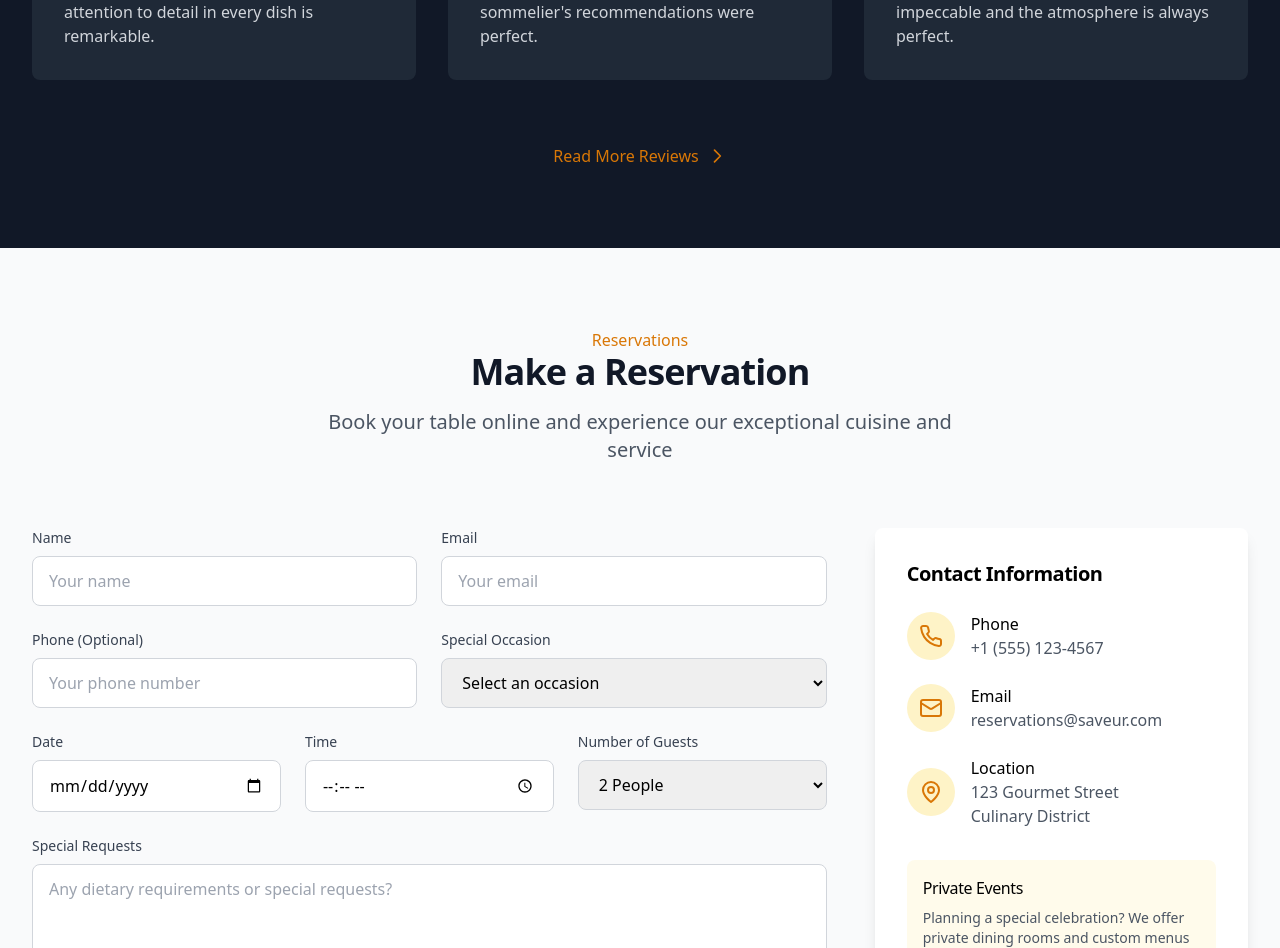
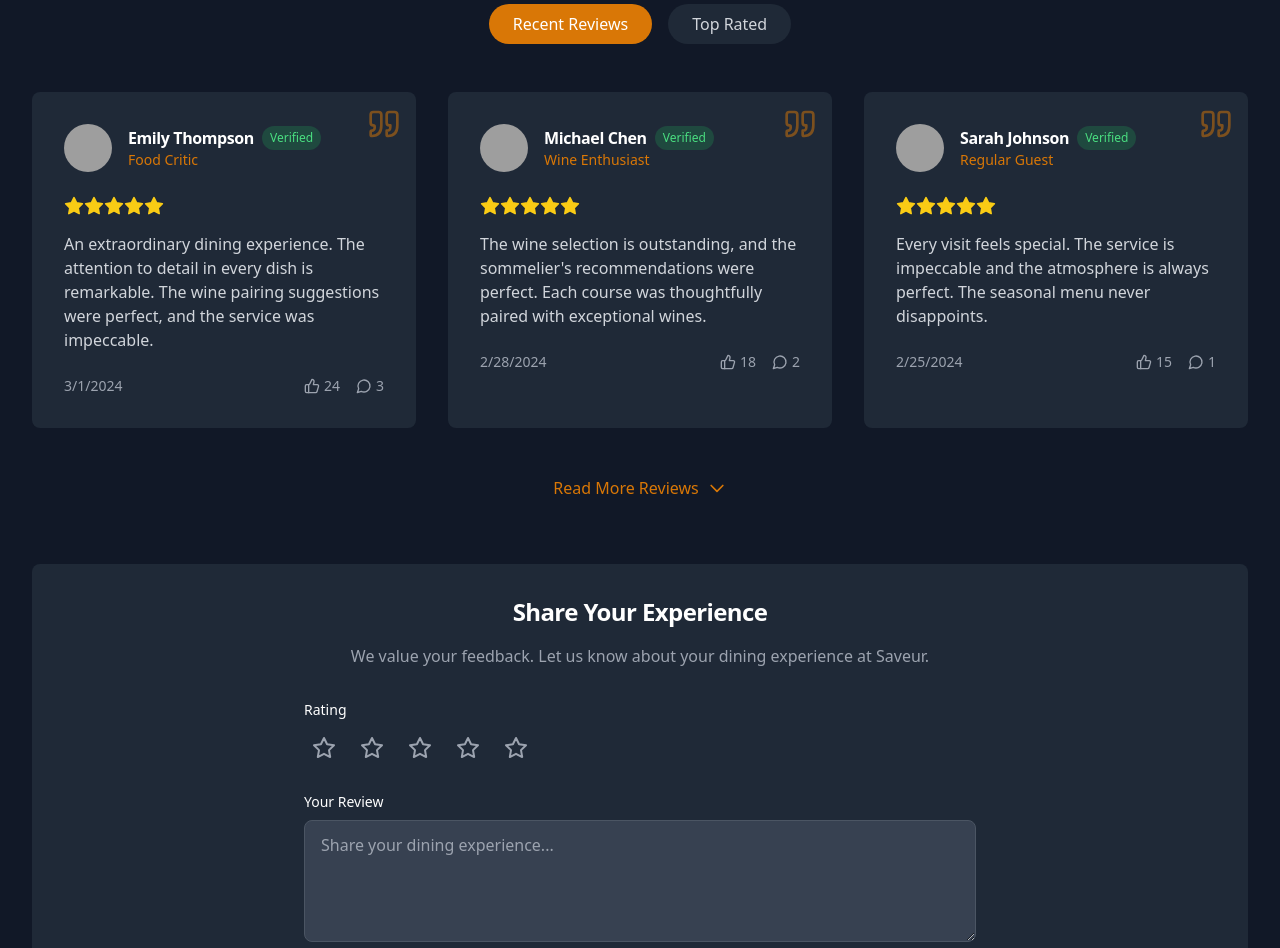
Before and after one commit to hieuhuynh113/landing-page-restaurant, a React (Vite) app: page / in a window 1280 px wide. Shown: the part 6304-7252 px from the top of the page. Built offline with nearby package versions, Linux system fonts and the light colour scheme; grey boxes are pictures that could not be loaded.

Commit message:
Update Reviews

```diff
--- a/src/components/Reviews.tsx
+++ b/src/components/Reviews.tsx
@@ -1,30 +1,75 @@
-import React from 'react';
-import { Star, Quote } from 'lucide-react';
+import React, { useState } from 'react';
+import { Star, Quote, ThumbsUp, MessageCircle } from 'lucide-react';
 
 export default function Reviews() {
+  const [activeTab, setActiveTab] = useState('recent');
+  const [showAllReviews, setShowAllReviews] = useState(false);
+
   const reviews = [
     {
       author: "Emily Thompson",
       role: "Food Critic",
-      content: "An extraordinary dining experience. The attention to detail in every dish is remarkable.",
+      content: "An extraordinary dining experience. The attention to detail in every dish is remarkable. The wine pairing suggestions were perfect, and the service was impeccable.",
       rating: 5,
-      image: "https://images.unsplash.com/photo-1494790108377-be9c29b29330?q=80&w=1000&auto=format&fit=crop"
+      image: "https://images.unsplash.com/photo-1494790108377-be9c29b29330?q=80&w=1000&auto=format&fit=crop",
+      date: "2024-03-01",
+      likes: 24,
+      replies: 3,
+      verified: true
     },
     {
       author: "Michael Chen",
       role: "Wine Enthusiast",
-      content: "The wine selection is outstanding, and the sommelier's recommendations were perfect.",
+      content: "The wine selection is outstanding, and the sommelier's recommendations were perfect. Each course was thoughtfully paired with exceptional wines.",
       rating: 5,
-      image: "https://images.unsplash.com/photo-1507003211169-0a1dd7228f2d?q=80&w=1000&auto=format&fit=crop"
+      image: "https://images.unsplash.com/photo-1507003211169-0a1dd7228f2d?q=80&w=1000&auto=format&fit=crop",
+      date: "2024-02-28",
+      likes: 18,
+      replies: 2,
+      verified: true
     },
     {
       author: "Sarah Johnson",
       role: "Regular Guest",
-      content: "Every visit feels special. The service is impeccable and the atmosphere is always perfect.",
+      content: "Every visit feels special. The service is impeccable and the atmosphere is always perfect. The seasonal menu never disappoints.",
       rating: 5,
-      image: "https://images.unsplash.com/photo-1438761681033-6461ffad8d80?q=80&w=1000&auto=format&fit=crop"
+      image: "https://images.unsplash.com/photo-1438761681033-6461ffad8d80?q=80&w=1000&auto=format&fit=crop",
+      date: "2024-02-25",
+      likes: 15,
+      replies: 1,
+      verified: true
+    },
+    {
+      author: "David Wilson",
+      role: "Food Blogger",
+      content: "A culinary journey that exceeds expectations. The tasting menu was a perfect showcase of seasonal ingredients and creative techniques.",
+      rating: 5,
+      image: "https://images.unsplash.com/photo-1500648767791-00dcc994a43e?q=80&w=1000&auto=format&fit=crop",
+      date: "2024-02-20",
+      likes: 21,
+      replies: 4,
+      verified: true
+    },
+    {
+      author: "Lisa Martinez",
+      role: "First-time Visitor",
+      content: "Absolutely blown away by the experience. From the moment we walked in, the service was exceptional. The food was simply outstanding.",
+      rating: 5,
+      image: "https://images.unsplash.com/photo-1544005313-94ddf0286df2?q=80&w=1000&auto=format&fit=crop",
+      date: "2024-02-15",
+      likes: 12,
+      replies: 2,
+      verified: false
     }
   ];
+
+  const stats = [
+    { label: 'Overall Rating', value: '4.9' },
+    { label: 'Reviews', value: '500+' },
+    { label: 'Recommendations', value: '98%' }
+  ];
+
+  const filteredReviews = showAllReviews ? reviews : reviews.slice(0, 3);
 
   return (
     <section className="py-20 bg-gray-900 text-white">
@@ -37,11 +82,43 @@ export default function Reviews() {
           </p>
         </div>
 
+        <div className="grid grid-cols-1 md:grid-cols-3 gap-8 mb-12">
+          {stats.map((stat, index) => (
+            <div key={index} className="bg-gray-800/50 rounded-lg p-6 text-center">
+              <p className="text-4xl font-bold text-amber-600 mb-2">{stat.value}</p>
+              <p className="text-gray-400">{stat.label}</p>
+            </div>
+          ))}
+        </div>
+
+        <div className="flex justify-center gap-4 mb-12">
+          <button
+            onClick={() => setActiveTab('recent')}
+            className={`px-6 py-2 rounded-full ${
+              activeTab === 'recent'
+                ? 'bg-amber-600 text-white'
+                : 'bg-gray-800 text-gray-300 hover:bg-gray-700'
+            } transition`}
+          >
+            Recent Reviews
+          </button>
+          <button
+            onClick={() => setActiveTab('top')}
+            className={`px-6 py-2 rounded-full ${
+              activeTab === 'top'
+                ? 'bg-amber-600 text-white'
+                : 'bg-gray-800 text-gray-300 hover:bg-gray-700'
+            } transition`}
+          >
+            Top Rated
+          </button>
+        </div>
+
         <div className="grid grid-cols-1 md:grid-cols-3 gap-8">
-          {reviews.map((review, index) => (
+          {filteredReviews.map((review, index) => (
             <div
               key={index}
-              className="bg-gray-800 p-8 rounded-lg relative"
+              className="bg-gray-800 p-8 rounded-lg relative group hover:shadow-xl transition"
             >
               <Quote className="absolute top-4 right-4 h-8 w-8 text-amber-600 opacity-50" />
 
@@ -52,7 +129,14 @@ export default function Reviews() {
                   className="w-12 h-12 rounded-full object-cover mr-4"
                 />
                 <div>
-                  <h4 className="font-semibold">{review.author}</h4>
+                  <div className="flex items-center">
+                    <h4 className="font-semibold">{review.author}</h4>
+                    {review.verified && (
+                      <span className="ml-2 bg-green-500/20 text-green-400 text-xs px-2 py-1 rounded-full">
+                        Verified
+                      </span>
+                    )}
+                  </div>
                   <p className="text-amber-600 text-sm">{review.role}</p>
                 </div>
               </div>
@@ -63,19 +147,35 @@ export default function Reviews() {
                 ))}
               </div>
 
-              <p className="text-gray-300">{review.content}</p>
+              <p className="text-gray-300 mb-6">{review.content}</p>
+
+              <div className="flex items-center justify-between text-sm text-gray-400">
+                <span>{new Date(review.date).toLocaleDateString()}</span>
+                <div className="flex items-center space-x-4">
+                  <button className="flex items-center hover:text-amber-600 transition">
+                    <ThumbsUp className="h-4 w-4 mr-1" />
+                    {review.likes}
+                  </button>
+                  <button className="flex items-center hover:text-amber-600 transition">
+                    <MessageCircle className="h-4 w-4 mr-1" />
+                    {review.replies}
+                  </button>
+                </div>
+              </div>
             </div>
           ))}
         </div>
 
-        <div className="mt-16 text-center">
-          <a
-            href="#"
+        <div className="mt-12 text-center">
+          <button
+            onClick={() => setShowAllReviews(!showAllReviews)}
             className="inline-flex items-center text-amber-600 hover:text-amber-500 transition"
           >
-            Read More Reviews
+            {showAllReviews ? 'Show Less' : 'Read More Reviews'}
             <svg
-              className="ml-2 h-5 w-5"
+              className={`ml-2 h-5 w-5 transform transition-transform ${
+                showAllReviews ? 'rotate-180' : ''
+              }`}
               fill="none"
               stroke="currentColor"
               viewBox="0 0 24 24"
@@ -84,10 +184,54 @@ export default function Reviews() {
                 strokeLinecap="round"
                 strokeLinejoin="round"
                 strokeWidth={2}
-                d="M9 5l7 7-7 7"
+                d="M19 9l-7 7-7-7"
               />
             </svg>
-          </a>
+          </button>
+        </div>
+
+        <div className="mt-16 bg-gray-800 rounded-lg p-8">
+          <div className="text-center mb-8">
+            <h3 className="text-2xl font-bold mb-4">Share Your Experience</h3>
+            <p className="text-gray-400">
+              We value your feedback. Let us know about your dining experience at Saveur.
+            </p>
+          </div>
+
+          <form className="max-w-2xl mx-auto">
+            <div className="mb-6">
+              <label className="block text-sm font-medium mb-2">Rating</label>
+              <div className="flex gap-2">
+                {[1, 2, 3, 4, 5].map((rating) => (
+                  <button
+                    key={rating}
+                    type="button"
+                    className="p-2 hover:bg-gray-700 rounded-full transition"
+                  >
+                    <Star className="h-6 w-6 text-gray-400 hover:text-yellow-400" />
+                  </button>
+                ))}
+              </div>
+            </div>
+
+            <div className="mb-6">
+              <label className="block text-sm font-medium mb-2">Your Review</label>
+              <textarea
+                rows={4}
+                className="w-full px-4 py-3 bg-gray-700 rounded-lg border border-gray-600 focus:ring-2 focus:ring-amber-600 focus:border-transparent"
+                placeholder="Share your dining experience..."
+              ></textarea>
+            </div>
+
+            <div className="flex justify-center">
+              <button
+                type="submit"
+                className="bg-amber-600 text-white px-8 py-3 rounded-full hover:bg-amber-700 transition"
+              >
+                Submit Review
+              </button>
+            </div>
+          </form>
         </div>
       </div>
     </section>
```
